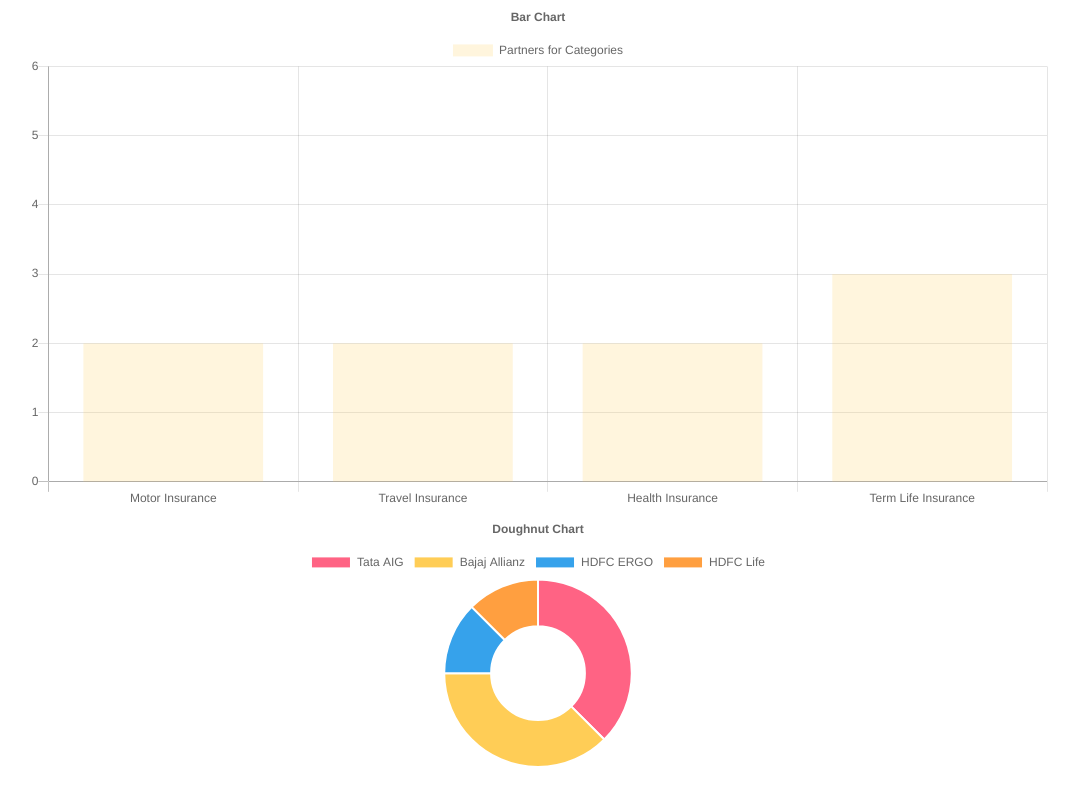
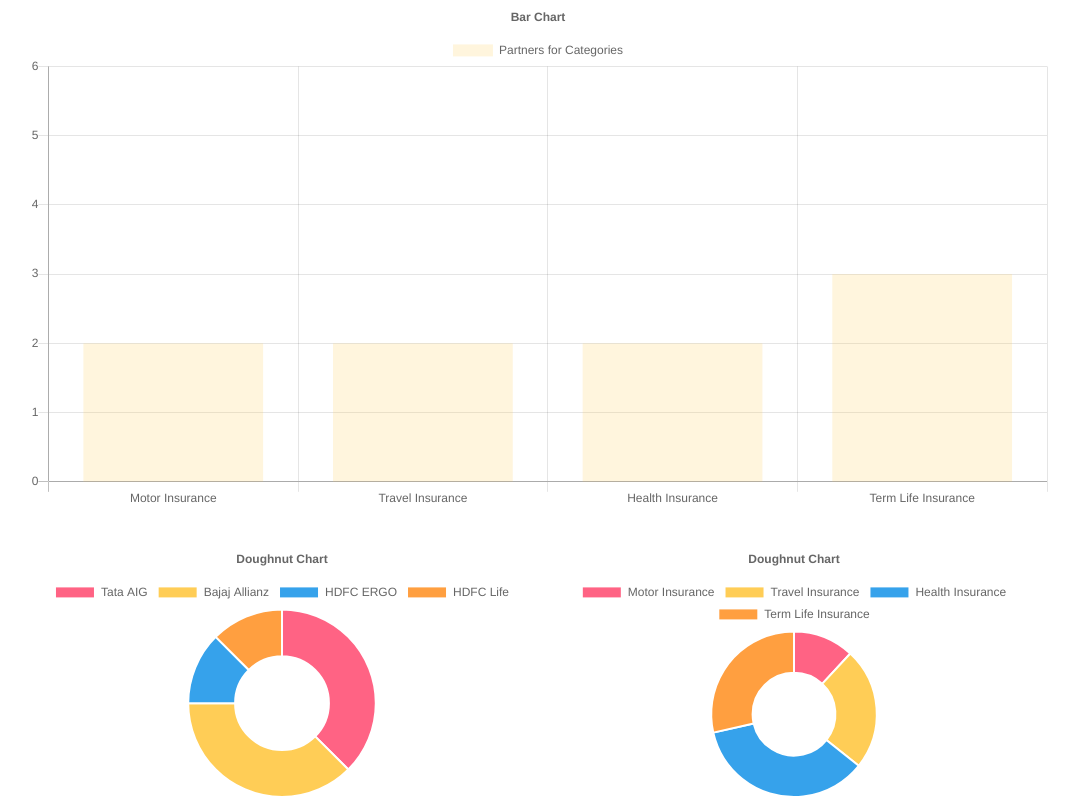
Before and after one commit to paramattri/Drag-N-Drop-File-React, a React (Create React App) app in the folder drag-n-drop-react/: page /analytics in a window 1280 px wide. Shown: the whole page, without its empty margins (102-1181 px from the left). Built offline with nearby package versions, Linux system fonts and the light colour scheme.

Commit message:
charts added

```diff
--- a/drag-n-drop-react/src/Analytics.js
+++ b/drag-n-drop-react/src/Analytics.js
@@ -1,13 +1,15 @@
 import React from 'react'
 import BarChart from './charts/BarChart'
 import DoughnutChart1 from './charts/DoughnutChart1'
+import DoughnutChart2 from './charts/DoughnutChart2'
 
 function Analytics() {
     return (
         <div>
             <BarChart/>
-            <div className="doughnutCharts" style={{display: 'flex'}}>
+            <div className="doughnutCharts" style={{display: 'flex', justifyContent: 'center', marginTop: "30px"}}>
                 <DoughnutChart1/>
+                <DoughnutChart2/>
             </div>
         </div>
     )
--- a/drag-n-drop-react/src/charts/DoughnutChart1.js
+++ b/drag-n-drop-react/src/charts/DoughnutChart1.js
@@ -27,7 +27,7 @@
       }
 
     return (
-        <div style={{width: "40%", margin: 'auto'}}>
+        <div style={{width: "40%"}}>
             <Doughnut data={data} options={options}/>
         </div>
     )
--- a/drag-n-drop-react/src/charts/DoughnutChart2.js
+++ b/drag-n-drop-react/src/charts/DoughnutChart2.js
@@ -1,9 +1,34 @@
 import React from 'react'
+import { Doughnut } from 'react-chartjs-2'
 
 function DoughnutChart2() {
+
+    const data = {
+        labels: ["Motor Insurance", "Travel Insurance", "Health Insurance", "Term Life Insurance"],
+        datasets: [
+            {
+              label: 'Insurances Bought',
+              data: [5, 10, 15, 12],
+              backgroundColor: [
+                'rgba(255, 99, 132, 1)',
+                'rgba(255, 205, 86, 1)',
+                'rgba(54, 162, 235, 1)',
+                'rgba(255, 159, 64, 1)'
+              ]
+            }
+          ]
+    }
+
+    const options = {
+        title: {
+          display: true,
+          text: 'Doughnut Chart'
+        }
+      }
+
     return (
-        <div>
-
+        <div style={{width: "40%"}}>
+            <Doughnut data={data} options={options}/>
         </div>
     )
 }
```
Also changed, not shown: 1 other file (tests, documents, lock files or other folders).
